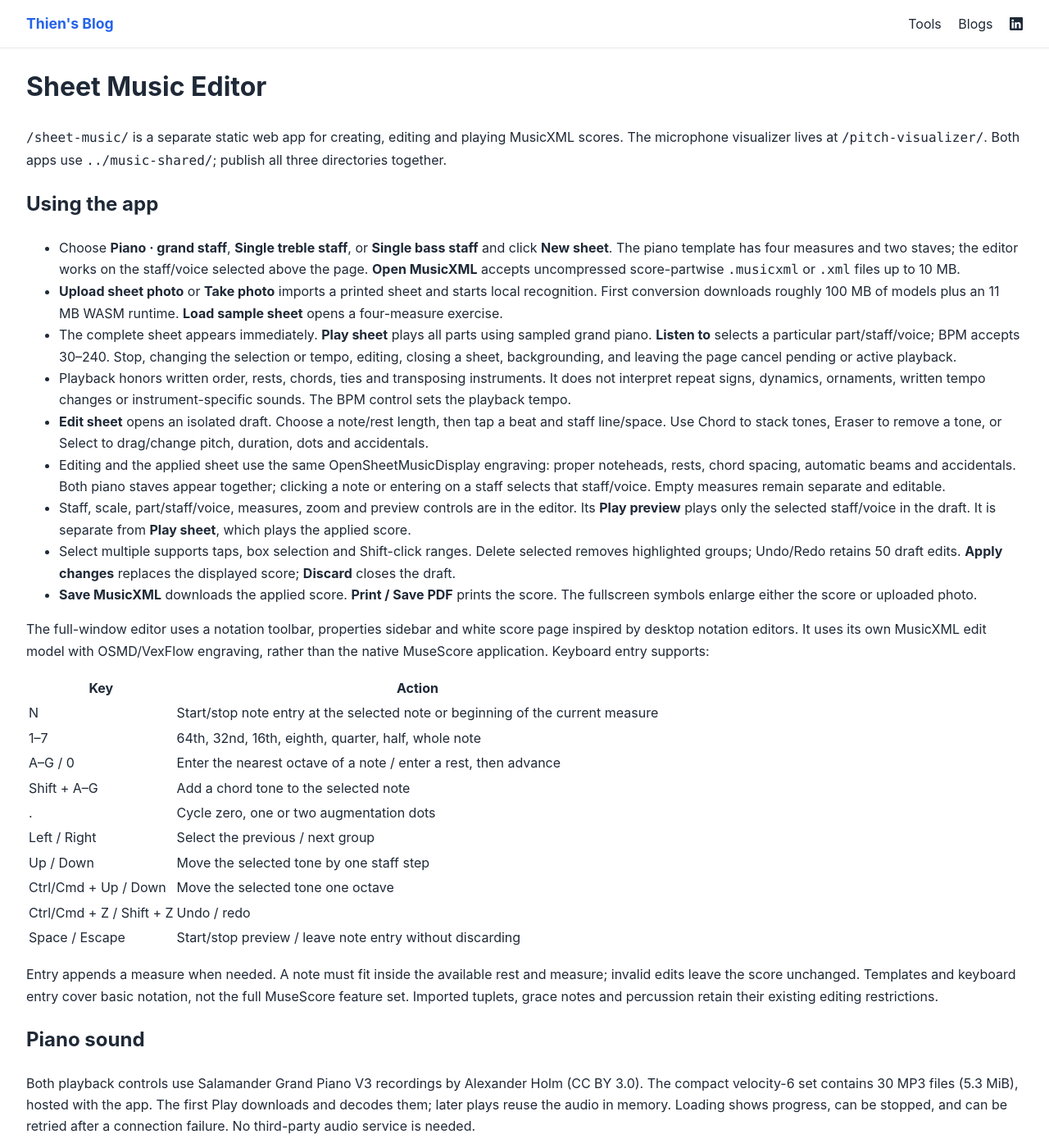
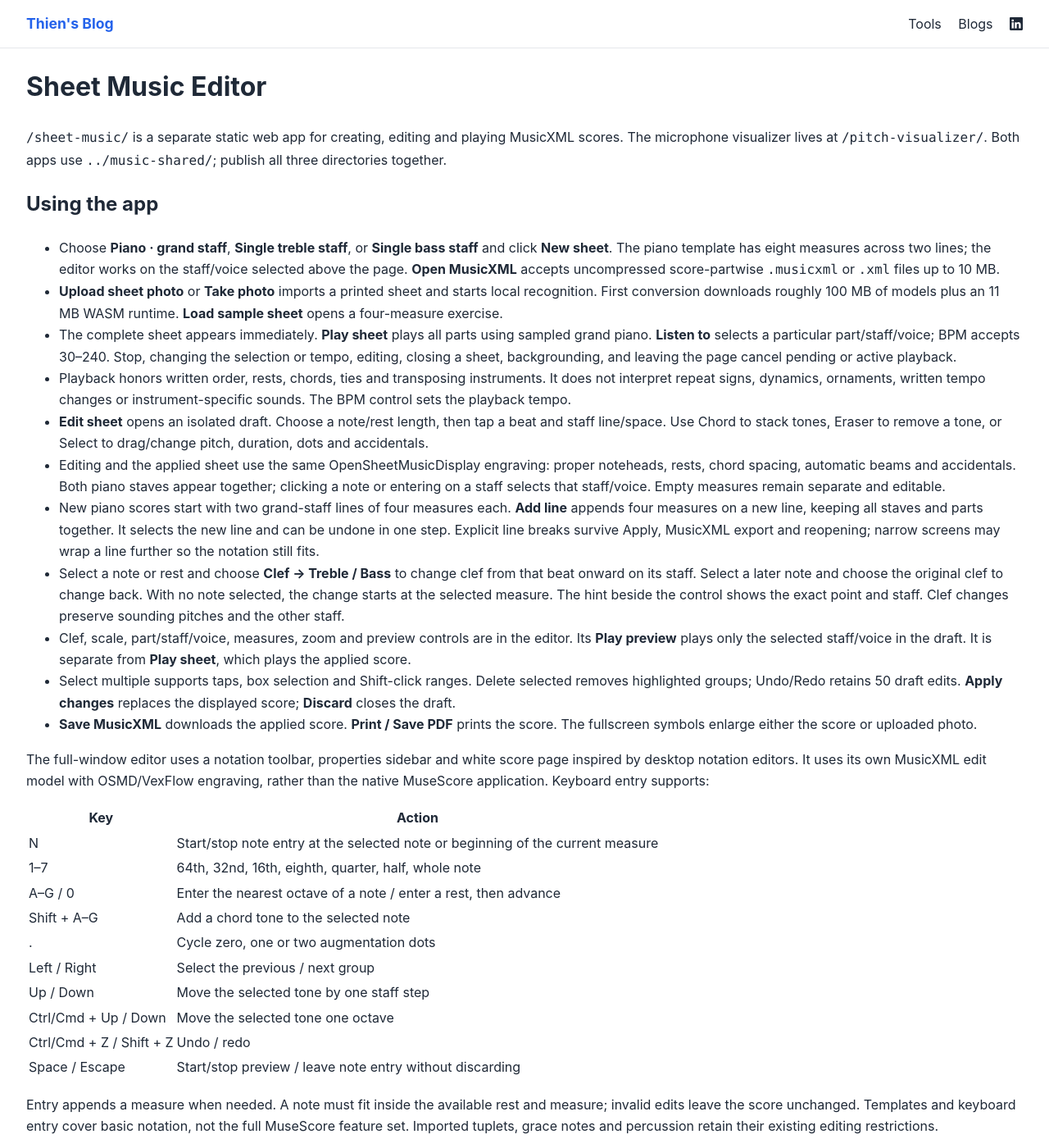
Before and after one commit to neverdie88/neverdie88.github.io, a Jekyll site: the page built from sheet-music/README.md, in a window 1280 px wide and 1400 px high. Shown: the whole window at 82% size. Built offline with Jekyll 4.4.1, drawn with Linux system fonts in a browser that asks for light colours; our own code applies the rules of GitHub Pages for plain Markdown files; some of the changed text lies outside the part shown.

Commit message:
Add grand-staff lines and clef changes at selected notes

```diff
--- a/sheet-music/README.md
+++ b/sheet-music/README.md
@@ -7,7 +7,7 @@ Both apps use `../music-shared/`; publish all three directories together.
 ## Using the app
 
 - Choose **Piano · grand staff**, **Single treble staff**, or **Single bass staff**
-  and click **New sheet**. The piano template has four measures and two staves;
+  and click **New sheet**. The piano template has eight measures across two lines;
   the editor works on the staff/voice selected above the page. **Open MusicXML** accepts
   uncompressed score-partwise `.musicxml` or `.xml` files up to 10 MB.
 - **Upload sheet photo** or **Take photo** imports a printed sheet and starts
@@ -27,7 +27,17 @@ Both apps use `../music-shared/`; publish all three directories together.
   proper noteheads, rests, chord spacing, automatic beams and accidentals.
   Both piano staves appear together; clicking a note or entering on a staff
   selects that staff/voice. Empty measures remain separate and editable.
-- Staff, scale, part/staff/voice, measures, zoom and preview controls are in the
+- New piano scores start with two grand-staff lines of four measures each.
+  **Add line** appends four measures on a new line, keeping all staves and parts
+  together. It selects the new line and can be undone in one step. Explicit
+  line breaks survive Apply, MusicXML export and reopening; narrow screens may
+  wrap a line further so the notation still fits.
+- Select a note or rest and choose **Clef → Treble / Bass** to change clef from
+  that beat onward on its staff. Select a later note and choose the original
+  clef to change back. With no note selected, the change starts at the selected
+  measure. The hint beside the control shows the exact point and staff.
+  Clef changes preserve sounding pitches and the other staff.
+- Clef, scale, part/staff/voice, measures, zoom and preview controls are in the
   editor. Its **Play preview** plays only the selected staff/voice in the draft.
   It is separate from **Play sheet**, which plays the applied score.
 - Select multiple supports taps, box selection and Shift-click ranges.
@@ -103,6 +113,8 @@ are unsupported. See `recognition.html` for source attribution and limits.
 - `score-editor.js`: draft lifecycle, settings, apply/cancel and keyboard undo.
 - `score-editor-model.js`: MusicXML-preserving edits, rest splitting, note timing,
   ties, staff signatures, transposition, history and playback timelines.
+  Attribute context follows musical time across voices; clefs can change within
+  a measure. Added lines write matching MusicXML system breaks in every part.
 - `score-engraver.js`: shared lazy OSMD loading and rendering options, full-part
   editor engraving, note-to-model coordinate mapping and selection overlays.
   Render requests are serialized and stale results cannot replace newer edits.
@@ -132,8 +144,10 @@ Jekyll copies the static files without an app build and excludes `_tests`.
 The tests cover model inference, editing, playback, media lifecycle and both apps.
 Engraving tests use the actual bundled OSMD and native Canvas font/raster support
 in Node, including engraved-note hit positions, grand staves, chord displacement,
-rests, beams, cancellation and identical paths in edit/display modes. These are
-headless SVG/interaction tests, not a browser audio or physical-webcam playtest.
+  rests, beams, cancellation and identical paths in edit/display modes. These are
+  headless SVG/interaction tests, not a browser audio or physical-webcam playtest.
+  They also cover grand-staff rows, line export/undo, mid-measure clefs and input
+  pitch mapping on each side of a clef change.
 `_tests/composer-browser.html` exercises the actual sheet editor and export;
 `_tests/sheet-browser.html` checks loading and the applied-sheet transport.
 The pitch-specific browser harness is `_tests/editor-browser.html`.
--- a/sheet-music/editor-workspace.css
+++ b/sheet-music/editor-workspace.css
@@ -48,6 +48,7 @@ body { margin: 0; background: #fff; color: #1f2937; font-family: -apple-system,
 .editor-inspector :is(input,select) { width: 100%; min-width: 0; min-height: 35px; background: #f8fafc; color: #1f2937; padding: 7px; border: 1px solid #dbe2ea; border-radius: 4px; }
 .editor-inspector .vp-composer-signatures { display: block; }
 .editor-inspector .vp-composer-signatures > span { display: block; margin: -4px 0 14px; font-size: 11px; color: #64748b; }
+.editor-inspector #vp-editor-clef-position { color: #64748b; font-size: 11px; line-height: 1.5; font-weight: 400; }
 .editor-property-group { margin-top: 24px; padding-top: 20px; border-top: 1px solid #e2e8f0; }
 .editor-shortcuts { margin-top: 22px; font-size: 12px; color: #64748b; }
 .editor-shortcuts summary { cursor: pointer; color: #1f2937; }
--- a/sheet-music/score-editor.js
+++ b/sheet-music/score-editor.js
@@ -23,13 +23,14 @@ globalThis.ScoreEditor = {
       if(!draft) return;
       const initial=draft.inspect(0,0);part=Math.min(part,initial.parts.length-1);measure=Math.min(measure,initial.parts[part].measures.length-1);
       const snapshot=draft.inspect(part,measure);selected=Math.max(-1,Math.min(selected,snapshot.groups.length-1));
-      const group=snapshot.groups[selected],ctx=draft.context(part,measure,group?.staff || composer.currentLane?.().staff || '1');
+      const group=snapshot.groups[selected],staff=group?.staff || composer.currentLane?.().staff || '1',beat=group?.beat||0,ctx=draft.context(part,measure,staff,beat);
       selectedTone=Math.max(0,Math.min(selectedTone,(group?.notes.length||1)-1));
       $('title').value=snapshot.title;
       if($('document-title'))$('document-title').textContent=snapshot.title;
       $('part').replaceChildren(...snapshot.parts.map((p,i)=>option(i,p.name)));$('part').value=String(part);
       $('measure').replaceChildren(...snapshot.parts[part].measures.map((m,i)=>option(i,m)));$('measure').value=String(measure);
       $('clef').value=ctx.clef;$('key').value=`${ctx.mode}:${ctx.fifths}`;
+      $('clef-position').textContent=`From measure ${snapshot.parts[part].measures[measure]}, beat ${+(beat+1).toFixed(3)} · staff ${staff}. Select a later note to change back.`;
       const meter=`${ctx.beats}/${ctx.beatType}`;
       if(!Array.from($('time').options).some(o=>o.value===meter))$('time').append(option(meter,meter));$('time').value=meter;
       $('undo').disabled=!draft.canUndo;$('redo').disabled=!draft.canRedo;
@@ -48,10 +49,11 @@ globalThis.ScoreEditor = {
     $('title').addEventListener('change',()=>mutate(()=>draft.title($('title').value)));
     $('part').addEventListener('change',()=>{composer.stop();part=Number($('part').value);measure=selectedTone=0;selected=-1;composer.clearSelection?.();render();});
     $('measure').addEventListener('change',()=>{composer.stop();measure=Number($('measure').value);selected=-1;selectedTone=0;composer.clearSelection?.();render();composer.reveal?.(measure);});
-    $('clef').addEventListener('change',()=>mutate(()=>draft.settings(part,measure,{clef:$('clef').value,staff:draft.inspect(part,measure).groups[selected]?.staff || composer.currentLane?.().staff || '1'})));
+    $('clef').addEventListener('change',()=>mutate(()=>{const group=draft.inspect(part,measure).groups[selected];draft.changeClef(part,measure,group?.staff || composer.currentLane?.().staff || '1',group?.beat||0,$('clef').value);}));
     $('key').addEventListener('change',()=>mutate(()=>draft.settings(part,measure,{key:$('key').value,staff:composer.currentLane?.().staff || '1'})));
     $('time').addEventListener('change',()=>mutate(()=>draft.settings(part,measure,{time:$('time').value})));
     $('add-measure').addEventListener('click',()=>{mutate(()=>{draft.addMeasure(part);measure=draft.inspect(part,measure).parts[part].measures.length-1;selected=-1;composer.clearSelection?.();});composer.reveal?.(measure);});
+    $('add-line').addEventListener('click',()=>{mutate(()=>{measure=draft.addLine(part);selected=-1;selectedTone=0;composer.clearSelection?.();});composer.reveal?.(measure);});
     $('undo').addEventListener('click',()=>mutate(()=>{draft.undo();composer.clearSelection?.();}));$('redo').addEventListener('click',()=>mutate(()=>{draft.redo();composer.clearSelection?.();}));
     $('cancel').addEventListener('click',close);
     $('dialog').addEventListener('cancel',event=>{event.preventDefault();composer.exitInput?.();});
```
Also changed, not shown: _tests/composer-browser.html (+8 -3 lines), _tests/pitch-composer-controls.test.cjs (+35 -0 lines), _tests/pitch-composer.test.cjs (+28 -4 lines), _tests/pitch-editor.test.cjs (+26 -0 lines), _tests/pitch-engraving.test.cjs (+26 -1 lines), sheet-music/composer-controller.js (+12 -11 lines), sheet-music/composer-staff.js (+7 -5 lines), sheet-music/index.html (+9 -8 lines), sheet-music/score-editor-model.js (+61 -5 lines), sheet-music/score-engraver.js (+6 -5 lines).
